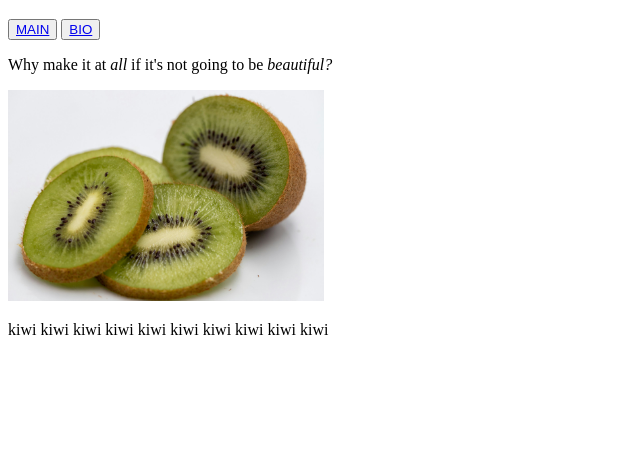
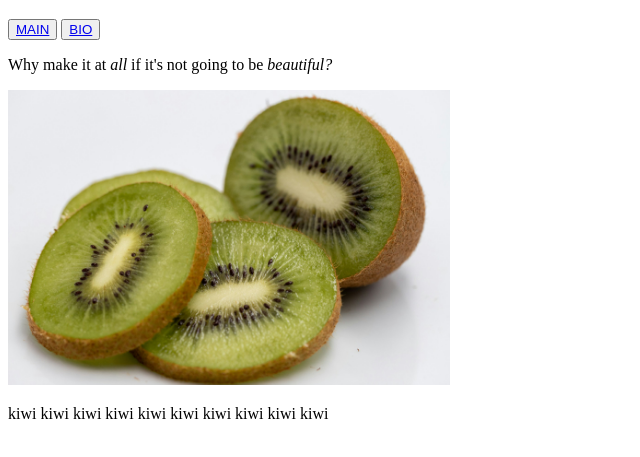
Before and after one commit to Saku-mzi/001, a plain HTML site: page index.html in a window 1280 px wide. Shown: the part 61-518 px from the top of the page, without its empty margins (0-640 px from the left). Drawn offline with Linux system fonts and the light colour scheme.

Commit message:
image resizing

```diff
--- a/index.html
+++ b/index.html
@@ -15,7 +15,7 @@
     </p>
     <p>
       <img
-        width="25%"
+        width="35%"
         src="images/kiwi.jpg"
         alt="its just a kiwi nothing hectic"
       />
```
